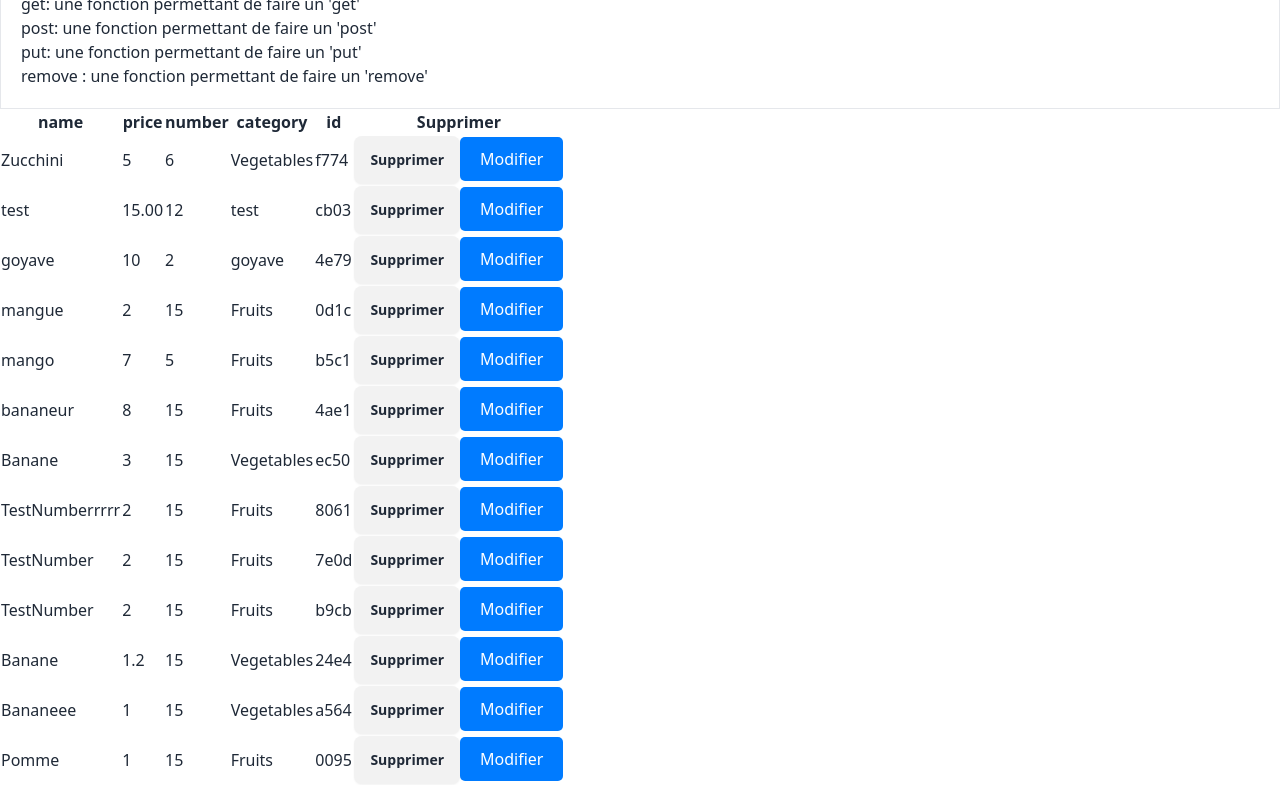
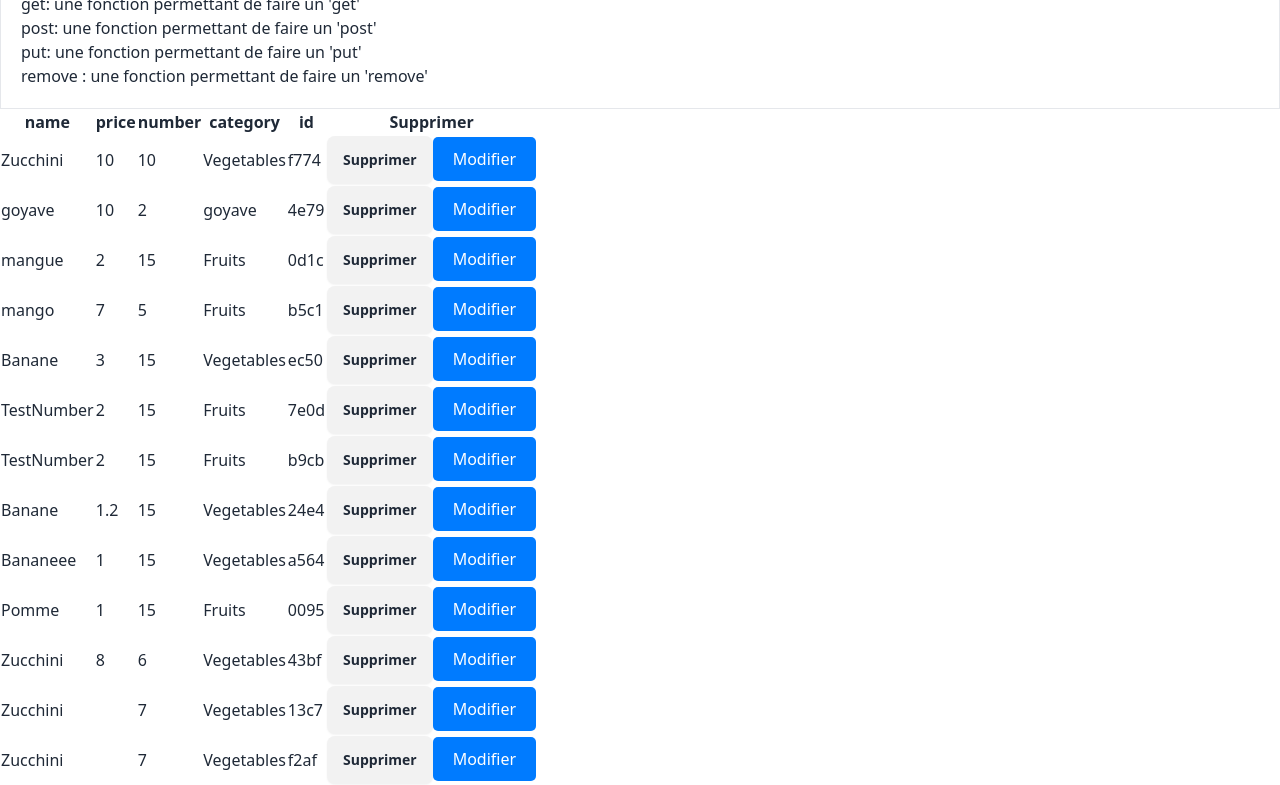
Before and after one commit to Kevin97231/20240903_ReactJs, a React (Vite) app: page /exercice-api in a window 1280 px wide. Shown: the part 540-1325 px from the top of the page. Built offline with nearby package versions, Linux system fonts and the light colour scheme; data requests are answered from the project's data file.

Commit message:
push fin de journée

```diff
--- a/db.json
+++ b/db.json
@@ -2,17 +2,10 @@
   "products": [
     {
       "name": "Zucchini",
-      "price": "5",
-      "number": "6",
+      "price": "10",
+      "number": "10",
       "category": "Vegetables",
       "id": "f774"
-    },
-    {
-      "id": "cb03",
-      "category": "test",
-      "name": "test",
-      "number": "12",
-      "price": "15.00"
     },
     {
       "name": "goyave",
@@ -36,25 +29,11 @@
       "id": "b5c1"
     },
     {
-      "name": "bananeur",
-      "price": "8",
-      "number": "15",
-      "category": "Fruits",
-      "id": "4ae1"
-    },
-    {
       "name": "Banane",
       "price": "3",
       "number": "15",
       "category": "Vegetables",
       "id": "ec50"
-    },
-    {
-      "name": "TestNumberrrrr",
-      "price": "2",
-      "number": 15,
-      "category": "Fruits",
-      "id": "8061"
     },
     {
       "id": "7e0d",
@@ -113,13 +92,6 @@
       "price": null
     },
     {
-      "id": "29e1",
-      "category": "",
-      "name": "Test",
-      "number": 15,
-      "price": 26
-    },
-    {
       "id": "6227",
       "category": "test",
       "name": "Pomme",
--- /dev/null
+++ b/src/hooks/useAxios.jsx
@@ -0,0 +1,40 @@
+import axios from "axios";
+import { useState } from "react";
+
+const url = "http://localhost:3001/products";
+
+const api = axios.create({
+  baseURL: url,
+});
+
+api.interceptors.request.use(
+  (config) => new Promise((resolve) => setTimeout(() => resolve(config)), 2000)
+);
+
+export const useAxios = () => {
+  const [loading, setLoading] = useState(false);
+  const [error, setError] = useState(null);
+
+  const handleRequest = async (requestFunction, ...args) => {
+    setLoading(true);
+    try {
+      const response = await requestFunction(...args);
+      setLoading(false);
+      return response.data;
+    } catch (error) {
+      setLoading(false);
+      setError(error);
+      throw error;
+    }
+  };
+
+  const get = (endpoint) => handleRequest(api.get, endpoint);
+  const post = (endpoint, data) => handleRequest(api.post, endpoint, data);
+  const put = (endpoint, id, data) =>
+    handleRequest(api.put, `${endpoint}/${id}`, data);
+
+  const remove = (endpoint, id) =>
+    handleRequest(api.delete, `${endpoint}/${id}`);
+
+  return { loading, error, get, post, put, remove };
+};
--- /dev/null
+++ b/src/hooks/useIncrement.jsx
@@ -0,0 +1,20 @@
+import { useState } from "react";
+
+export const useIncrement = ({
+  initialValue = 0,
+  max = Infinity,
+  min = -Infinity,
+}) => {
+  const [state, setState] = useState(initialValue);
+
+  const increment = () =>
+    setState((prevState) => (prevState < max ? prevState + 1 : prevState));
+  const decrement = () =>
+    setState((prevState) => (prevState > min ? prevState - 1 : prevState));
+
+  return {
+    count: state,
+    incrementFunction: increment,
+    decrement,
+  };
+};
--- /dev/null
+++ b/src/hooks/useToggle.jsx
@@ -0,0 +1,8 @@
+import { useState } from "react";
+
+export const useToggle = (initialValue = false) => {
+  const [state, setState] = useState(initialValue);
+  const toggle = () => setState((prevState) => !prevState);
+
+  return [state, toggle];
+};
--- a/src/view/ExerciceApi.jsx
+++ b/src/view/ExerciceApi.jsx
@@ -2,44 +2,66 @@ import { useEffect, useState } from "react";
 import { Consigne } from "../components/exerciceAPI/Consigne";
 import axios from "axios";
 import { Table } from "../components/exerciceAPI/Table";
+import { useAxios } from "../hooks/useAxios";
 
 export const ExerciceApi = () => {
   const [products, setProducts] = useState([]);
+
+  const { get, put, remove } = useAxios();
 
   const url = "http://localhost:3001/products";
 
   useEffect(() => {
     console.log("requete en cours");
-    axios.get(url).then((response) => setProducts(response.data));
+    get().then((response) => setProducts(response));
+
+    // Sans le hook perso.:
+    // axios.get(url).then((response) => setProducts(response.data));
   }, []);
 
   const deleteProduct = (product) => {
-    const removeUrl = `${url}/${product.id}`;
-    axios
-      .delete(removeUrl)
-      // On passe dans le .then --> le produit s'est bien supprimé
-      .then(() => {
+    remove("", product.id).then(() => {
       setProducts((prevProducts) =>
-          prevProducts.filter(
-            (productFilter) => product.id !== productFilter.id
-          )
+        prevProducts.filter((productFilter) => product.id !== productFilter.id)
       ).catch((err) => console.error(err.message));
     });
+
+    // SANS LE HOOK PERSO:
+    // const removeUrl = `${url}/${product.id}`;
+    // axios
+    //   .delete(removeUrl)
+    //   // On passe dans le .then --> le produit s'est bien supprimé
+    //   .then(() => {
+    //     setProducts((prevProducts) =>
+    //       prevProducts.filter(
+    //         (productFilter) => product.id !== productFilter.id
+    //       )
+    //     ).catch((err) => console.error(err.message));
+    //   });
   };
 
   const updateProduct = (updateProduct, id) => {
-    const removeUrl = `${url}/${id}`;
-    axios
-      .put(removeUrl, updateProduct)
-      .then((response) =>
+    put("", id, updateProduct).then((response) =>
       setProducts((prevProduct) =>
         prevProduct.map((productMap) =>
-            productMap.id === response.data.id
-              ? { ...response.data }
-              : productMap
+          productMap.id === response.id ? { ...response } : productMap
         )
       )
     );
+
+    // SANS LE HOOK PERSO:
+    // const removeUrl = `${url}/${id}`;
+    // axios
+    //   .put(removeUrl, updateProduct)
+    //   .then((response) =>
+    //     setProducts((prevProduct) =>
+    //       prevProduct.map((productMap) =>
+    //         productMap.id === response.data.id
+    //           ? { ...response.data }
+    //           : productMap
+    //       )
+    //     )
+    //   );
   };
 
   return (
--- a/src/view/HookPersonnalise.jsx
+++ b/src/view/HookPersonnalise.jsx
@@ -1,7 +1,42 @@
+import { useIncrement } from "../hooks/useIncrement";
+import { useToggle } from "../hooks/useToggle";
+
 export const HookPersonnalise = () => {
+  const [checked, toggleChecked] = useToggle();
+
+  const {
+    count,
+    incrementFunction,
+    decrement: decrementFunction,
+  } = useIncrement({
+    max: 5,
+    initialValue: 5,
+  });
+
   return (
-    <div className="pt-20">
+    <div className="pt-20 px-5">
       <h1>Les hooks personnalisés</h1>
+      <p className="pb-2">
+        <strong>
+          <a href="https://usehooks.com/"></a>
+        </strong>
+      </p>
+
+      <h2>Cas de figure n°1</h2>
+      <p>
+        Dans une appli react, on peut souvent avoir besoin de faire varier une
+        valeur entre vrai et fait (par exemple pour afficher / masquer une
+        valeur). Pour cela, on peut mettre en place un hook personnalisé (et
+        ainsi factoriser du code)
+      </p>
+
+      <input type="checkbox" checked={checked} onChange={toggleChecked} />
+      <p>{checked && "Je suis coché !"}</p>
+      <h2>Cas de figure n°2</h2>
+      <p>Je veux créer un hook perso. pour gére un compteur</p>
+      {count}
+      <button onClick={incrementFunction}>+</button>
+      <button onClick={decrementFunction}>-</button>
     </div>
   );
 };
```
Lines whose indentation alone changed are shown as unchanged.
